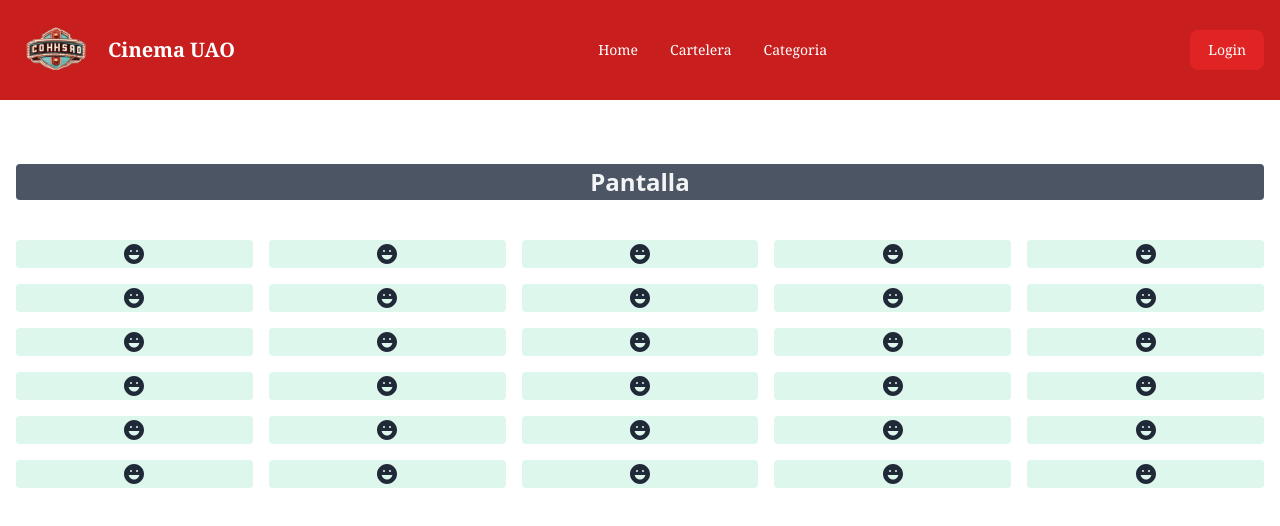
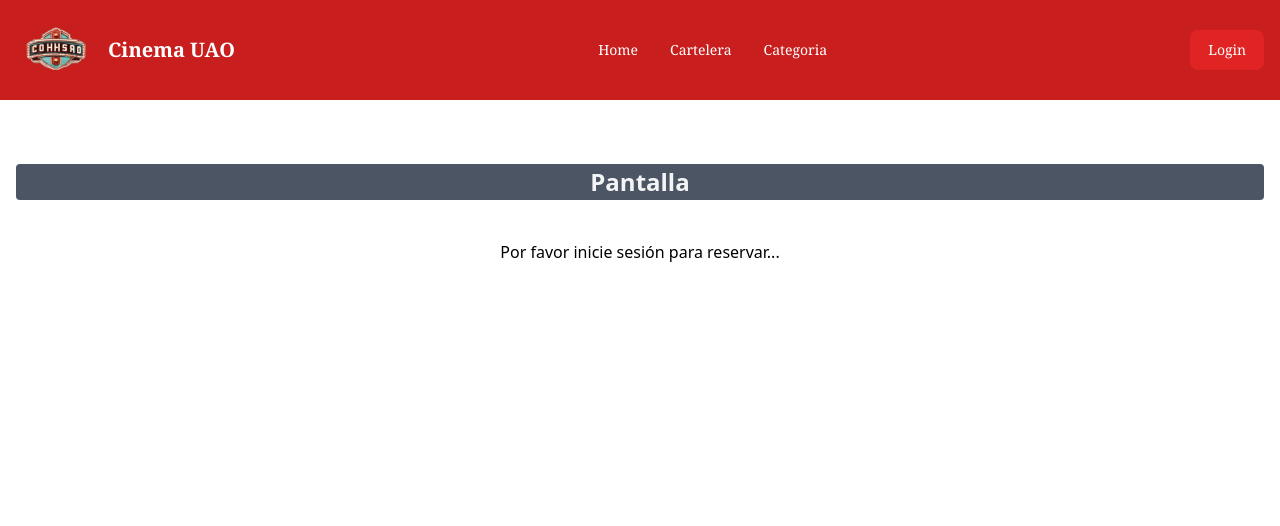
Before and after one commit to Makhai412/ProyectoEDYA2, a React (Vite) app: page /movie/1/reserva/1 in a window 1280 px wide. Shown: the top 526 px of the page. Built offline with nearby package versions, Linux system fonts and the light colour scheme.

Commit message:
added validation

```diff
--- a/src/pages/reserva/ReservaPage.jsx
+++ b/src/pages/reserva/ReservaPage.jsx
@@ -3,9 +3,10 @@ import { useState } from 'react';
 import { Badge, Button, Modal } from 'flowbite-react';
 import { useEffect } from 'react';
 import { useParams } from 'react-router-dom';
-
+import { useSelector } from 'react-redux';
 
 const ReservaPage = () => {
+  const {email} = useSelector(state => state.auth);
   const { id, selectedSchedule } = useParams();
   console.log('selected schedule', selectedSchedule)
   const sillasSala = Array.from({ length: 30 }, (_, index) => ({
@@ -43,7 +44,9 @@ const ReservaPage = () => {
 
 
     return (
+
       <>
+
       <section className="bg-white dark:bg-gray-900">
         <div className="py-8 px-4 mx-auto max-w-screen-xl text-center lg:py-16">
 
@@ -53,7 +56,7 @@ const ReservaPage = () => {
             </Badge>
             <br></br>
           </div>
-
+          {email ?
           <div className="grid grid-cols-5 md:grid-cols-5 gap-4">
           {
             sillasSalaList.map(
@@ -71,10 +74,11 @@ const ReservaPage = () => {
               </Badge>
               )}
               )
-
-
             }
           </div>
+          :
+            <div>Por favor inicie sesión para reservar...</div>
+          }
         </div>
       </section>
 
```
Lines whose indentation alone changed are shown as unchanged.
